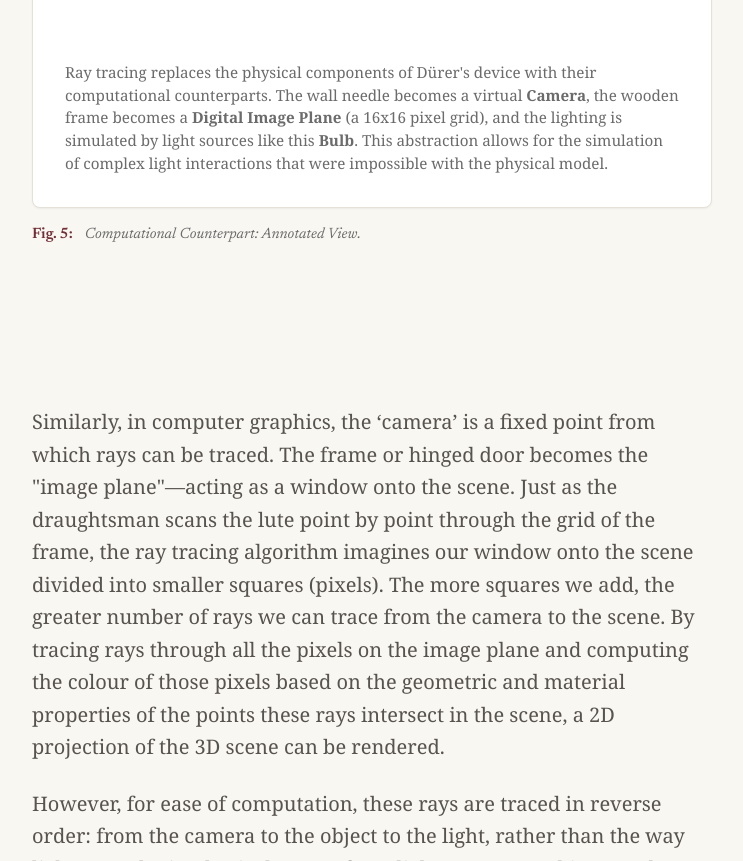
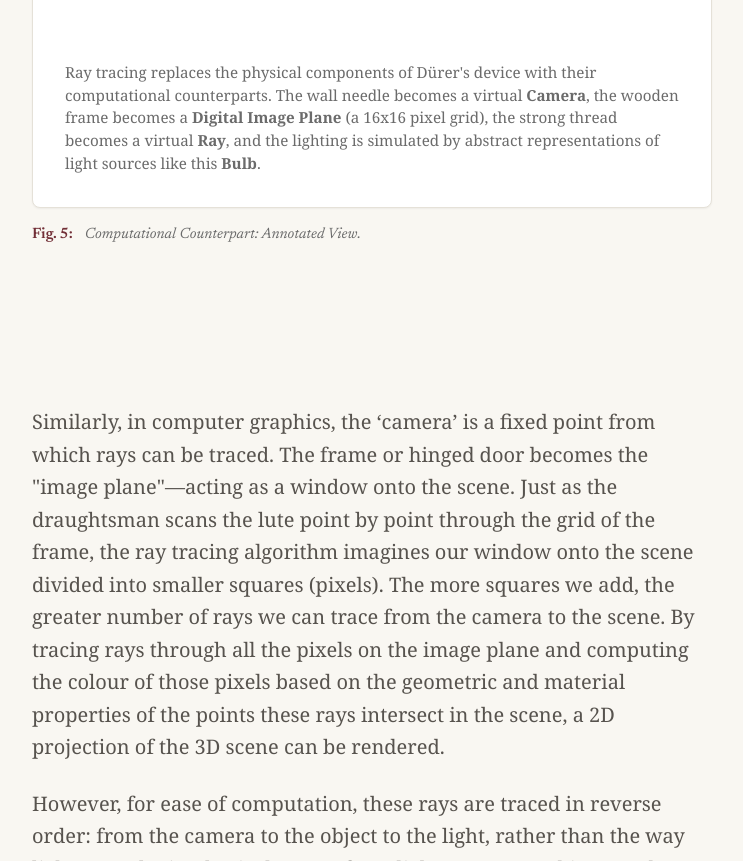
Before and after one commit to Ethnomethodology/ray-tracing-demo, a plain HTML site: page index.html in a window 1280 px wide. Shown: the part 8861-9722 px from the top of the page, without its empty margins (268-1011 px from the left). Drawn offline with nearby package versions, Linux system fonts and the light colour scheme; a script that the page names is missing.

Commit message:
chore: refine text explaining transition from physical device to ray tracing

```diff
--- a/index.html
+++ b/index.html
@@ -380,7 +380,7 @@
 
                 <div class="text-content !px-0 !pb-0">
                     <p class="font-serif font-newsreader text-[20px] text-stone-600 leading-relaxed mt-0">
-                        Ray tracing replaces the physical components of Dürer's device with their computational counterparts. The wall needle becomes a virtual <strong>Camera</strong>, the wooden frame becomes a <strong>Digital Image Plane</strong> (a 16x16 pixel grid), and the lighting is simulated by light sources like this <strong>Bulb</strong>. This abstraction allows for the simulation of complex light interactions that were impossible with the physical model.
+                        Ray tracing replaces the physical components of Dürer's device with their computational counterparts. The wall needle becomes a virtual <strong>Camera</strong>, the wooden frame becomes a <strong>Digital Image Plane</strong> (a 16x16 pixel grid), the strong thread becomes a virtual <strong>Ray</strong>, and the lighting is simulated by abstract representations of light sources like this <strong>Bulb</strong>.
                     </p>
                 </div>
             </div>
```
